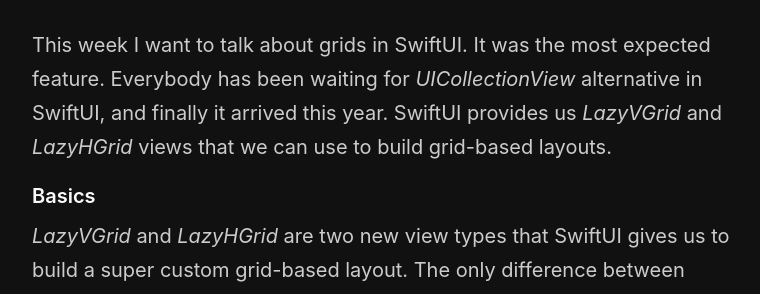
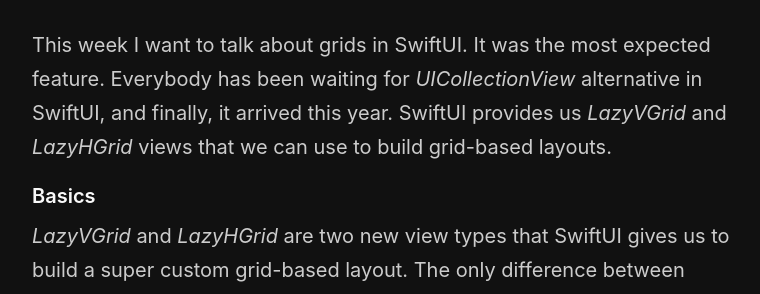
Before and after one commit to mecid/mecid.github.io, a Jekyll site: the page built from _posts/2020-07-08-mastering-grids-in-swiftui.md, in a window 1280 px wide and 900 px high. Shown: the part 248-542 px from the top of the window, without its empty margins (258-1018 px from the left). Built offline with Jekyll 4.4.1, drawn with Linux system fonts in a browser that asks for light colours.

Commit message:
Update 2020-07-08-mastering-grids-in-swiftui.md

```diff
--- a/_posts/2020-07-08-mastering-grids-in-swiftui.md
+++ b/_posts/2020-07-08-mastering-grids-in-swiftui.md
@@ -5,7 +5,7 @@
 category: Mastering SwiftUI views
 ---
 
-This week I want to talk about grids in SwiftUI. It was the most expected feature. Everybody has been waiting for *UICollectionView* alternative in SwiftUI, and finally it arrived this year. SwiftUI provides us *LazyVGrid* and *LazyHGrid* views that we can use to build grid-based layouts.
+This week I want to talk about grids in SwiftUI. It was the most expected feature. Everybody has been waiting for *UICollectionView* alternative in SwiftUI, and finally, it arrived this year. SwiftUI provides us *LazyVGrid* and *LazyHGrid* views that we can use to build grid-based layouts.
 
 #### Basics
 *LazyVGrid* and *LazyHGrid* are two new view types that SwiftUI gives us to build a super custom grid-based layout. The only difference between them is the layout axis. *LazyVGrid* populates the available space in the vertical direction. On the other hand, *LazyHGrid* arranges its children in the horizontal direction. Axis is the only difference between these two views. That's why everything that you see about *LazyVGrid* applies to *LazyHStack* and vice versa. Let's take a look at our first example.
```
